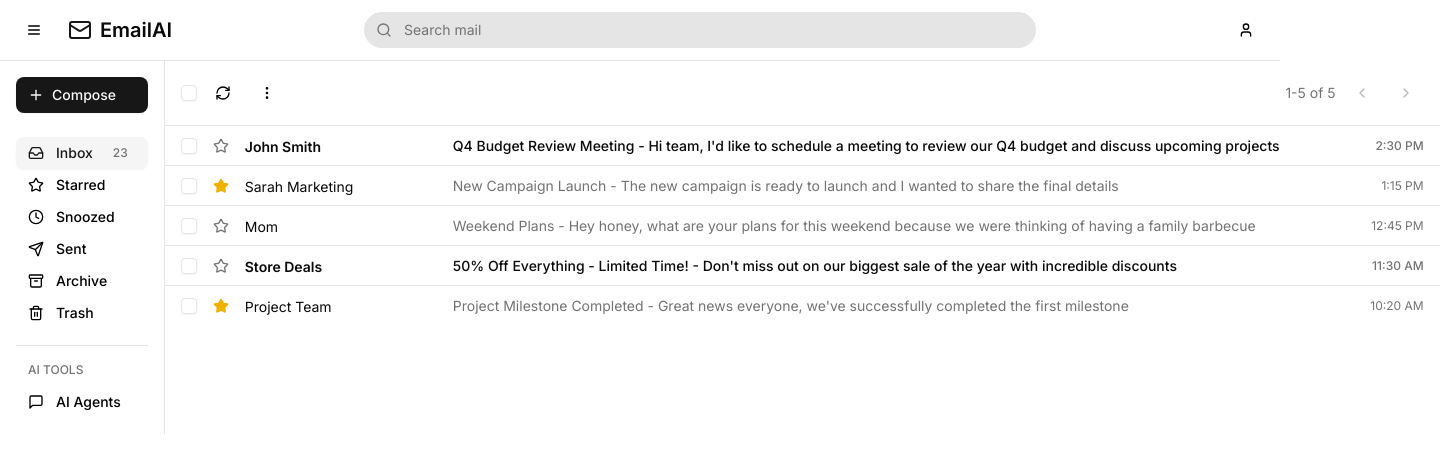
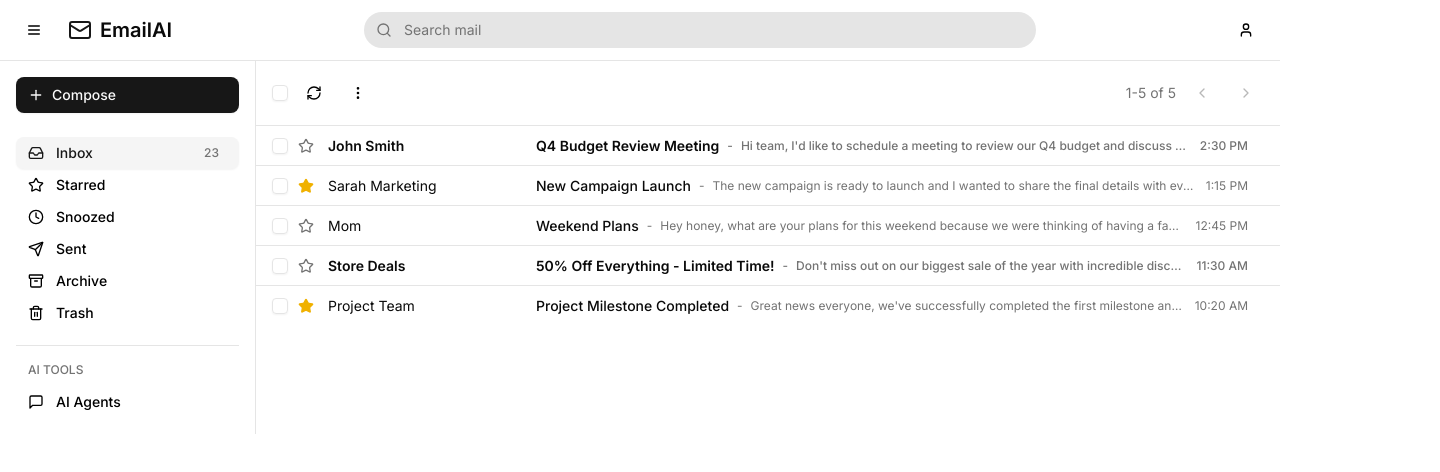
Before and after one commit to SinaGanjii/email-ai-app, a Next.js app: page /dashboard in a window 1280 px wide. Shown: the top 472 px of the page, 1440 px wide, since content can reach past the window. Built offline with nearby package versions, Linux system fonts and the light colour scheme.

Commit message:
ui_2_inbox

```diff
--- a/app/archive/page.tsx
+++ b/app/archive/page.tsx
@@ -24,9 +24,9 @@ const archivedEmails = [
 export default function ArchivePage() {
   return (
     <MainLayout>
-      <div className="flex-1 flex flex-col h-full bg-gray-50 dark:bg-gray-900">
+      <div className="flex-1 flex flex-col h-full w-full max-w-full overflow-hidden">
       {/* Header */}
-      <div className="flex items-center justify-between p-4 border-b border-gray-200 dark:border-gray-700">
+      <div className="flex items-center justify-between p-4 border-b border-gray-200 dark:border-gray-700 min-w-0">
         <div className="flex items-center gap-4">
           <Checkbox />
           <Button variant="ghost" size="sm">
@@ -42,7 +42,7 @@ export default function ArchivePage() {
       </div>
 
       {/* Email List */}
-      <div className="flex-1 overflow-auto">
+      <div className="flex-1 overflow-auto w-full">
         {archivedEmails.map((email) => (
           <div
             key={email.id}
--- a/app/sent/page.tsx
+++ b/app/sent/page.tsx
@@ -31,9 +31,9 @@ const sentEmails = [
 export default function SentPage() {
   return (
     <MainLayout>
-      <div className="flex-1 flex flex-col h-full bg-gray-50 dark:bg-gray-900">
+      <div className="flex-1 flex flex-col h-full w-full max-w-full overflow-hidden">
       {/* Header */}
-      <div className="flex items-center justify-between p-4 border-b border-gray-200 dark:border-gray-700">
+      <div className="flex items-center justify-between p-4 border-b border-gray-200 dark:border-gray-700 min-w-0">
         <div className="flex items-center gap-4">
           <Checkbox />
           <Button variant="ghost" size="sm">
@@ -52,7 +52,7 @@ export default function SentPage() {
       </div>
 
       {/* Email List */}
-      <div className="flex-1 overflow-auto">
+      <div className="flex-1 overflow-auto w-full">
         {sentEmails.map((email) => (
           <div
             key={email.id}
--- a/app/snoozed/page.tsx
+++ b/app/snoozed/page.tsx
@@ -26,9 +26,9 @@ const snoozedEmails = [
 export default function SnoozedPage() {
   return (
     <MainLayout>
-      <div className="flex-1 flex flex-col h-full bg-gray-50 dark:bg-gray-900">
+      <div className="flex-1 flex flex-col h-full w-full max-w-full overflow-hidden">
       {/* Header */}
-      <div className="flex items-center justify-between p-4 border-b border-gray-200 dark:border-gray-700">
+      <div className="flex items-center justify-between p-4 border-b border-gray-200 dark:border-gray-700 min-w-0">
         <div className="flex items-center gap-4">
           <Checkbox />
           <Button variant="ghost" size="sm">
@@ -47,7 +47,7 @@ export default function SnoozedPage() {
       </div>
 
       {/* Email List */}
-      <div className="flex-1 overflow-auto">
+      <div className="flex-1 overflow-auto w-full">
         {snoozedEmails.map((email) => (
           <div
             key={email.id}
--- a/app/trash/page.tsx
+++ b/app/trash/page.tsx
@@ -24,9 +24,9 @@ const trashedEmails = [
 export default function TrashPage() {
   return (
     <MainLayout>
-      <div className="flex-1 flex flex-col h-full bg-gray-50 dark:bg-gray-900">
+      <div className="flex-1 flex flex-col h-full w-full max-w-full overflow-hidden">
       {/* Header */}
-      <div className="flex items-center justify-between p-4 border-b border-gray-200 dark:border-gray-700">
+      <div className="flex items-center justify-between p-4 border-b border-gray-200 dark:border-gray-700 min-w-0">
         <div className="flex items-center gap-4">
           <Checkbox />
           <Button variant="ghost" size="sm">
@@ -45,7 +45,7 @@ export default function TrashPage() {
       </div>
 
       {/* Email List */}
-      <div className="flex-1 overflow-auto">
+      <div className="flex-1 overflow-auto w-full">
         {trashedEmails.map((email) => (
           <div
             key={email.id}
--- a/components/dashboard/email-table.tsx
+++ b/components/dashboard/email-table.tsx
@@ -32,8 +32,7 @@ const mockEmails: Email[] = [
   {
     id: "1",
     sender: "John Smith",
-    subject:
-      "Q4 Budget Review Meeting - Hi team, I'd like to schedule a meeting to review our Q4 budget and discuss upcoming projects",
+    subject: "Q4 Budget Review Meeting",
     time: "2:30 PM",
     status: "unread",
     preview:
@@ -43,7 +42,7 @@ const mockEmails: Email[] = [
   {
     id: "2",
     sender: "Sarah Marketing",
-    subject: "New Campaign Launch - The new campaign is ready to launch and I wanted to share the final details",
+    subject: "New Campaign Launch",
     time: "1:15 PM",
     status: "read",
     preview: "The new campaign is ready to launch and I wanted to share the final details with everyone on the team.",
@@ -52,8 +51,7 @@ const mockEmails: Email[] = [
   {
     id: "3",
     sender: "Mom",
-    subject:
-      "Weekend Plans - Hey honey, what are your plans for this weekend because we were thinking of having a family barbecue",
+    subject: "Weekend Plans",
     time: "12:45 PM",
     status: "read",
     preview: "Hey honey, what are your plans for this weekend because we were thinking of having a family barbecue.",
@@ -62,8 +60,7 @@ const mockEmails: Email[] = [
   {
     id: "4",
     sender: "Store Deals",
-    subject:
-      "50% Off Everything - Limited Time! - Don't miss out on our biggest sale of the year with incredible discounts",
+    subject: "50% Off Everything - Limited Time!",
     time: "11:30 AM",
     status: "unread",
     preview: "Don't miss out on our biggest sale of the year with incredible discounts on all your favorite items.",
@@ -72,7 +69,7 @@ const mockEmails: Email[] = [
   {
     id: "5",
     sender: "Project Team",
-    subject: "Project Milestone Completed - Great news everyone, we've successfully completed the first milestone",
+    subject: "Project Milestone Completed",
     time: "10:20 AM",
     status: "important",
     preview:
@@ -125,8 +122,8 @@ export function EmailTable() {
   }
 
   return (
-    <div className="flex flex-col h-full">
-      <div className="flex items-center justify-between p-4 border-b border-border">
+    <div className="flex flex-col h-full w-full max-w-full overflow-hidden">
+      <div className="flex items-center justify-between p-4 border-b border-border min-w-0">
         <div className="flex items-center gap-4">
           <div className="flex items-center gap-2">
             <Checkbox checked={selectedEmails.length === emails.length} onCheckedChange={toggleAllEmails} />
@@ -163,19 +160,19 @@ export function EmailTable() {
         </div>
       </div>
 
-      <div className="flex-1 overflow-auto">
-        <div className="divide-y divide-border">
+      <div className="flex-1 overflow-auto w-full">
+        <div className="divide-y divide-border min-w-0">
           {emails.map((email) => (
             <div
               key={email.id}
-              className={`flex items-center px-4 py-2 cursor-pointer hover:shadow-sm transition-all duration-150 ${
+              className={`flex items-center px-4 py-2 cursor-pointer hover:shadow-sm transition-all duration-150 min-w-0 ${
                 email.status === "unread" ? "bg-background font-medium" : "bg-background/50"
               } ${hoveredEmail === email.id ? "shadow-sm" : ""}`}
               onMouseEnter={() => setHoveredEmail(email.id)}
               onMouseLeave={() => setHoveredEmail(null)}
               style={{ height: "40px" }} // Fixed Gmail-style row height
             >
-              <div className="flex items-center gap-3 w-16">
+              <div className="flex items-center gap-2 w-14 flex-shrink-0">
                 <Checkbox
                   checked={selectedEmails.includes(email.id)}
                   onCheckedChange={() => toggleEmailSelection(email.id)}
@@ -183,41 +180,46 @@ export function EmailTable() {
                 <Button
                   variant="ghost"
                   size="sm"
-                  className="h-6 w-6 p-0"
+                  className="h-5 w-5 p-0"
                   onClick={(e) => {
                     e.stopPropagation()
                     toggleStar(email.id)
                   }}
                 >
                   <Star
-                    className={`h-4 w-4 ${email.starred ? "text-yellow-500 fill-yellow-500" : "text-muted-foreground"}`}
+                    className={`h-3 w-3 ${email.starred ? "text-yellow-500 fill-yellow-500" : "text-muted-foreground"}`}
                   />
                 </Button>
               </div>
 
-              <div className="w-48 flex-shrink-0">
+              <div className="w-40 sm:w-48 flex-shrink-0 min-w-0">
                 <span
-                  className={`text-sm truncate ${email.status === "unread" ? "font-semibold text-foreground" : "text-foreground"}`}
+                  className={`text-sm truncate block ${email.status === "unread" ? "font-semibold text-foreground" : "text-foreground"}`}
                 >
                   {email.sender}
                 </span>
               </div>
 
-              <div className="flex-1 min-w-0 px-4">
+              <div className="flex-1 min-w-0 px-2 sm:px-4 relative">
+                <div className="flex items-center justify-between w-full">
+                  <div className="flex-1 min-w-0 flex items-center gap-2">
                     <p
-                  className={`text-sm truncate ${email.status === "unread" ? "font-medium text-foreground" : "text-muted-foreground"}`}
+                      className={`text-sm truncate ${email.status === "unread" ? "font-semibold text-foreground" : "font-medium text-foreground"}`}
                     >
                       {email.subject}
                     </p>
+                    <span className="text-xs text-muted-foreground">-</span>
+                    <p className="text-xs text-muted-foreground truncate flex-1">
+                      {email.preview}
+                    </p>
                   </div>
-
-              <div className="flex items-center gap-2 w-32 justify-end">
+                  <div className="flex items-center gap-2 ml-2">
                     {hoveredEmail === email.id ? (
-                  <div className="flex items-center gap-1">
+                      <div className="flex items-center gap-1 animate-in fade-in-0 duration-200">
                         <Button
                           size="sm"
                           variant="ghost"
-                      className="h-6 w-6 p-0 hover:bg-purple-500/10"
+                          className="h-5 w-5 p-0 hover:bg-purple-500/10 transition-colors"
                           onClick={(e) => {
                             e.stopPropagation()
                             handleAgentAction(email.id, "cleanup")
@@ -229,7 +231,7 @@ export function EmailTable() {
                         <Button
                           size="sm"
                           variant="ghost"
-                      className="h-6 w-6 p-0 hover:bg-blue-500/10"
+                          className="h-5 w-5 p-0 hover:bg-blue-500/10 transition-colors"
                           onClick={(e) => {
                             e.stopPropagation()
                             handleAgentAction(email.id, "smart-reply")
@@ -241,7 +243,7 @@ export function EmailTable() {
                         <Button
                           size="sm"
                           variant="ghost"
-                      className="h-6 w-6 p-0 hover:bg-green-500/10"
+                          className="h-5 w-5 p-0 hover:bg-green-500/10 transition-colors"
                           onClick={(e) => {
                             e.stopPropagation()
                             handleAgentAction(email.id, "summary")
@@ -253,7 +255,7 @@ export function EmailTable() {
                         <Button
                           size="sm"
                           variant="ghost"
-                      className="h-6 w-6 p-0 hover:bg-orange-500/10"
+                          className="h-5 w-5 p-0 hover:bg-orange-500/10 transition-colors"
                           onClick={(e) => {
                             e.stopPropagation()
                             handleArchiveEmail(email.id)
@@ -265,7 +267,7 @@ export function EmailTable() {
                         <Button
                           size="sm"
                           variant="ghost"
-                      className="h-6 w-6 p-0 hover:bg-red-500/10"
+                          className="h-5 w-5 p-0 hover:bg-red-500/10 transition-colors"
                           onClick={(e) => {
                             e.stopPropagation()
                             handleDeleteEmail(email.id)
@@ -276,8 +278,10 @@ export function EmailTable() {
                         </Button>
                       </div>
                     ) : (
-                  <span className="text-xs text-muted-foreground">{email.time}</span>
+                      <span className="text-xs text-muted-foreground flex-shrink-0">{email.time}</span>
                     )}
+                  </div>
+                </div>
               </div>
             </div>
           ))}
--- a/components/layout/main-layout.tsx
+++ b/components/layout/main-layout.tsx
@@ -28,20 +28,20 @@ export function MainLayout({ children }: MainLayoutProps) {
   const aiNavigation = [{ name: "AI Agents", href: "/agents", icon: MessageSquare }]
 
   return (
-    <div className="min-h-screen bg-background">
-      <header className="bg-card border-b border-border">
-        <div className="flex items-center justify-between px-4 py-3">
-          <div className="flex items-center gap-4">
+    <div className="min-h-screen bg-background w-full overflow-hidden">
+      <header className="bg-card border-b border-border w-full">
+        <div className="flex items-center justify-between px-4 py-3 w-full max-w-full">
+          <div className="flex items-center gap-2 sm:gap-4 flex-shrink-0">
             <Button variant="ghost" size="sm" onClick={() => setSidebarOpen(!sidebarOpen)}>
               <Menu className="h-4 w-4" />
             </Button>
             <div className="flex items-center gap-2">
               <Mail className="h-6 w-6 text-primary" />
-              <h1 className="text-xl font-semibold text-foreground">EmailAI</h1>
+              <h1 className="text-lg sm:text-xl font-semibold text-foreground">EmailAI</h1>
             </div>
           </div>
 
-          <div className="flex-1 max-w-2xl mx-8">
+          <div className="flex-1 max-w-md sm:max-w-2xl mx-2 sm:mx-8 min-w-0">
             <div className="relative">
               <Search className="absolute left-3 top-1/2 h-4 w-4 -translate-y-1/2 text-muted-foreground" />
               <input
@@ -52,7 +52,7 @@ export function MainLayout({ children }: MainLayoutProps) {
             </div>
           </div>
 
-          <div className="flex items-center gap-2">
+          <div className="flex items-center gap-2 flex-shrink-0">
             <Button variant="ghost" size="sm">
               <User className="h-4 w-4" />
             </Button>
@@ -60,9 +60,9 @@ export function MainLayout({ children }: MainLayoutProps) {
         </div>
       </header>
 
-      <div className="flex">
+      <div className="flex w-full overflow-hidden">
         <aside
-          className={cn("bg-card border-r border-border transition-all duration-300", sidebarOpen ? "w-64" : "w-16")}
+          className={cn("bg-card border-r border-border transition-all duration-300 flex-shrink-0", sidebarOpen ? "w-64" : "w-16")}
         >
           <div className="p-4">
             <Button className="w-full justify-start gap-2 mb-6">
@@ -118,7 +118,7 @@ export function MainLayout({ children }: MainLayoutProps) {
         </aside>
 
         {/* Main Content */}
-        <main className="flex-1">{children}</main>
+        <main className="flex-1 min-w-0 overflow-hidden">{children}</main>
       </div>
     </div>
   )
```
Also changed, not shown: app/starred/page.tsx (+11 -11 lines). Lines whose indentation alone changed are shown as unchanged.
